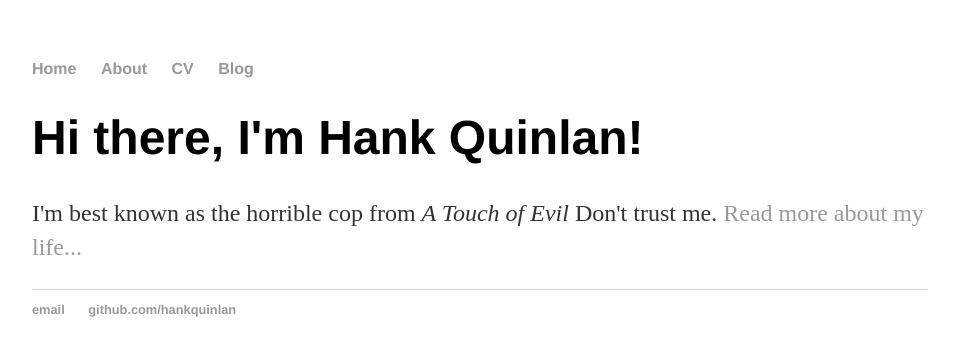
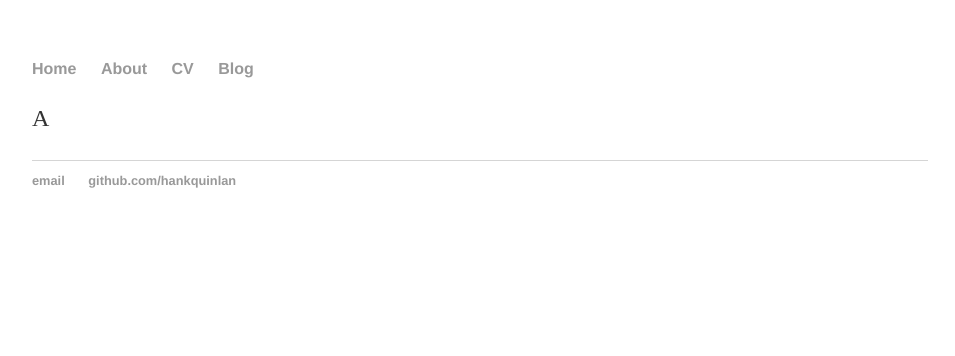
Before and after one commit to ayushmore/adversarial-avod, a Jekyll site: the page built from index.html, in a window 1280 px wide. Shown: the top 356 px of the page, without its empty margins (160-1115 px from the left). Built offline with Jekyll 4.4.1, drawn with Linux system fonts in a browser that asks for light colours.

Commit message:
Update index.html

```diff
--- a/index.html
+++ b/index.html
@@ -1,8 +1,8 @@
 ---
 layout: default
-title: Hank Quinlan, Horrible Cop
+title: Adversarial Training in Deep Fusion Modeling
 ---
 <div class="blurb">
-	<h1>Hi there, I'm Hank Quinlan!</h1>
-	<p>I'm best known as the horrible cop from <em>A Touch of Evil</em> Don't trust me. <a href="/about">Read more about my life...</a></p>
+	<title>Adversarial Training in Deep Fusion Modeling Applications in Autonomous Driving!</title>
+	<p>A</p>
 </div><!-- /.blurb -->
```
